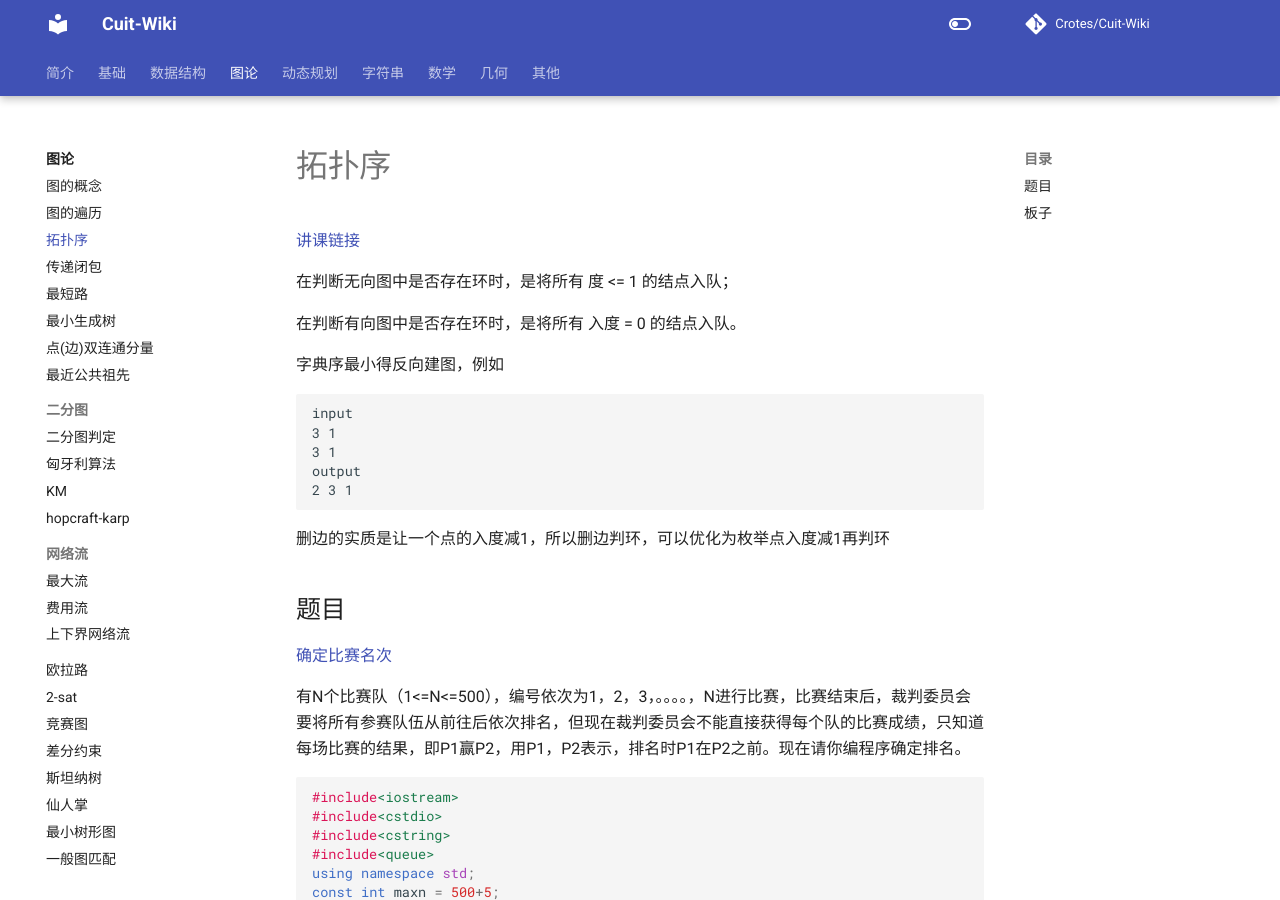
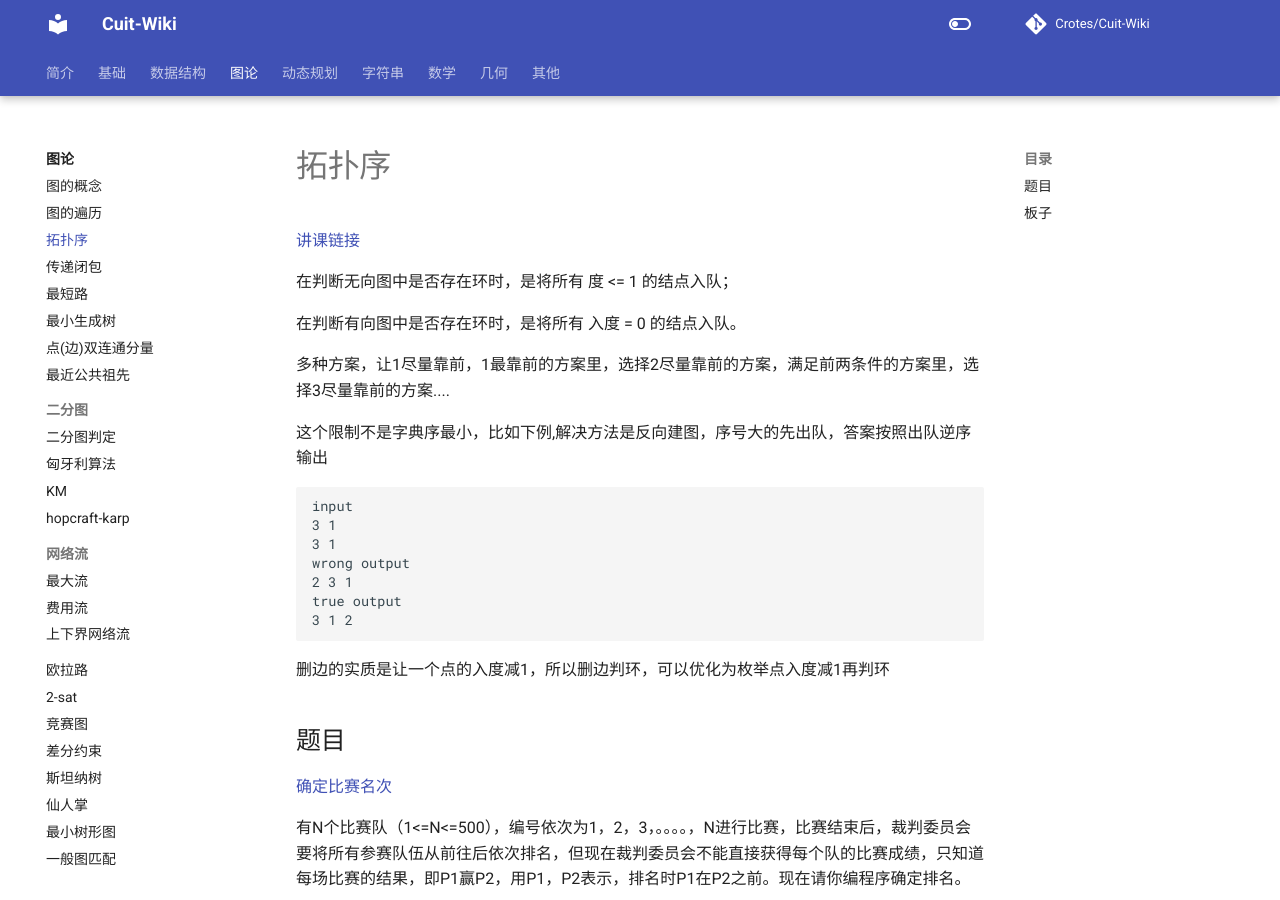
Before and after one commit to Crotes/Cuit-Wiki, an MkDocs documentation site: the page built from docs/Graph/拓扑序.md, in a window 1280 px wide and 900 px high. Built offline with MkDocs 1.6.1 and Material for MkDocs 9.7.7, drawn with Linux system fonts in a browser that asks for light colours; comment, search, counter and statistics services are not loaded.

Commit message:
Update 拓扑序.md
完善“多种方案，让1尽量靠前，1最靠前的方案里，选择2尽量靠前的方案，满足前两条件的方案里，选择3尽量靠前的方案....”这个问题的介绍

````diff
--- a/docs/Graph/拓扑序.md
+++ b/docs/Graph/拓扑序.md
@@ -4,13 +4,17 @@
 
 在判断有向图中是否存在环时，是将所有 入度 = 0 的结点入队。
 
-字典序最小得反向建图，例如
+多种方案，让1尽量靠前，1最靠前的方案里，选择2尽量靠前的方案，满足前两条件的方案里，选择3尽量靠前的方案....
+
+这个限制不是字典序最小，比如下例,解决方法是反向建图，序号大的先出队，答案按照出队逆序输出
 ```
 input
 3 1
 3 1
-output
+wrong output
 2 3 1
+true output
+3 1 2
 ```
 删边的实质是让一个点的入度减1，所以删边判环，可以优化为枚举点入度减1再判环
 ## 题目
````
